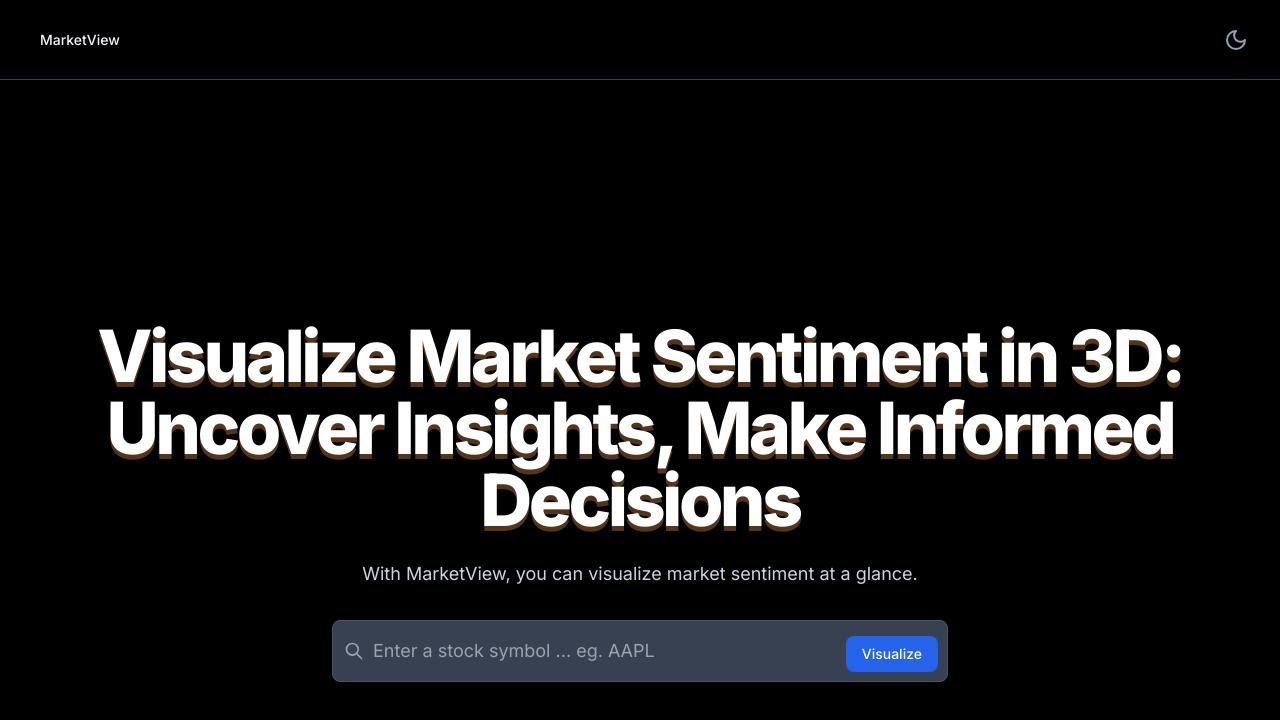
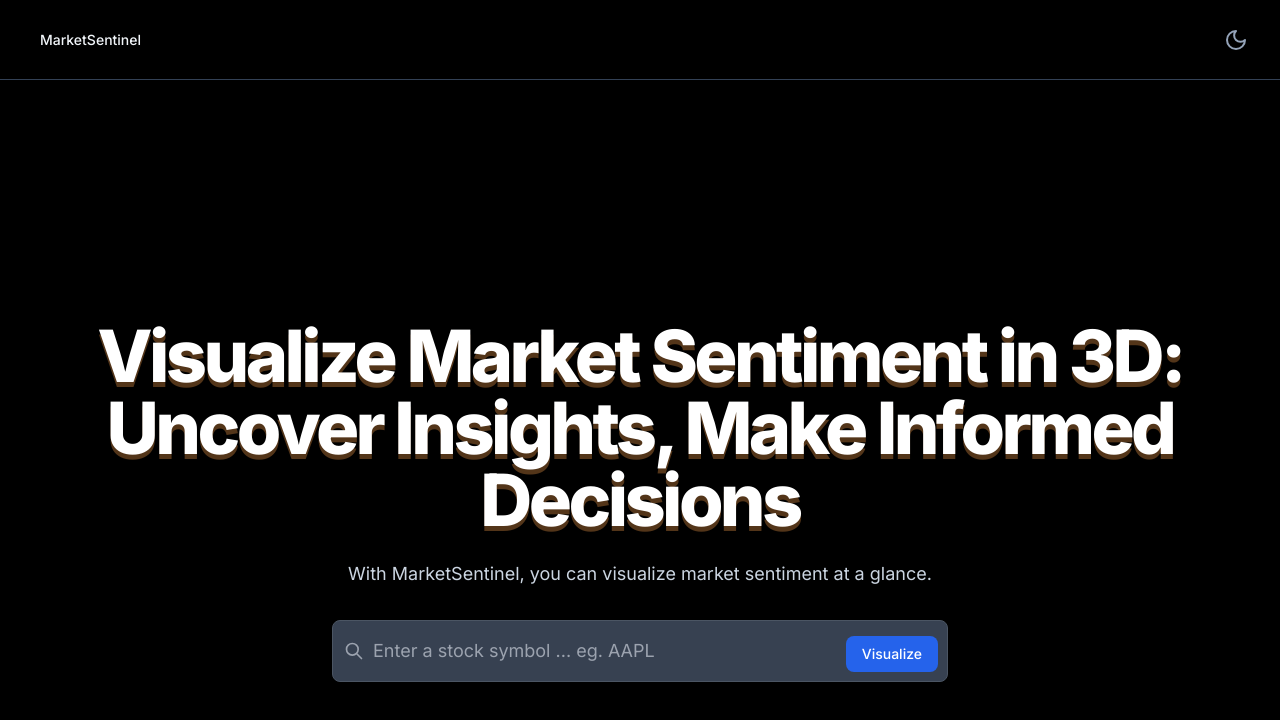
Before and after one commit to haozhenshen/marketsentinel, a Next.js app: page / in a window 1280 px wide. Shown: the top 720 px of the page. Built offline with nearby package versions, Linux system fonts and the light colour scheme.

Commit message:
Name change

```diff
--- a/package.json
+++ b/package.json
@@ -1,5 +1,5 @@
 {
-  "name": "marketview",
+  "name": "marketsentinel",
   "version": "0.1.0",
   "private": true,
   "scripts": {
--- a/src/app/page.tsx
+++ b/src/app/page.tsx
@@ -9,7 +9,7 @@
 import type { Metadata } from 'next'
 
 export const metadata: Metadata = {
-  title: 'MarketView | Home',
+  title: 'MarketSentinel | Home',
   description: 'Free & open-source market sentiment visualization tool.',
 }
 
@@ -28,7 +28,7 @@
           </LargeHeading>
 
           <Paragraph className='lg:text-left'>
-            With MarketView, you can visualize
+            With MarketSentinel, you can visualize
             market sentiment at a glance.
           </Paragraph>
 
--- a/src/components/Navbar.tsx
+++ b/src/components/Navbar.tsx
@@ -13,7 +13,7 @@
     <div className='fixed backdrop-blur-sm bg-white/75 dark:bg-black/75 z-50 top-0 left-0 right-0 h-20 border-b border-slate-300 dark:border-slate-700 shadow-sm flex items-center justify-between'>
       <div className='container max-w-7xl mx-auto w-full flex justify-between items-center'>
         <Link href='/' className={buttonVariants({ variant: 'link' })}>
-          MarketView
+          MarketSentinel
         </Link>
 
         <div className='md:hidden'>
```
Also changed, not shown: 1 other file (tests, documents, lock files or other folders).
